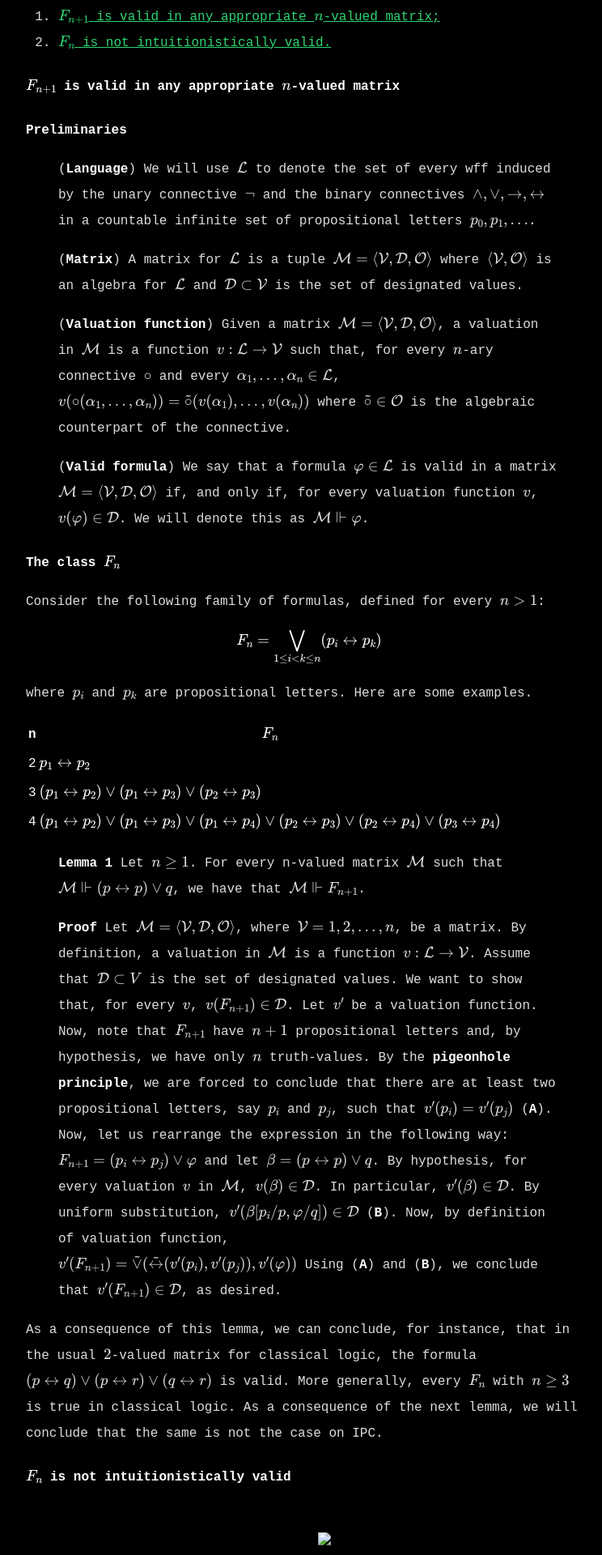
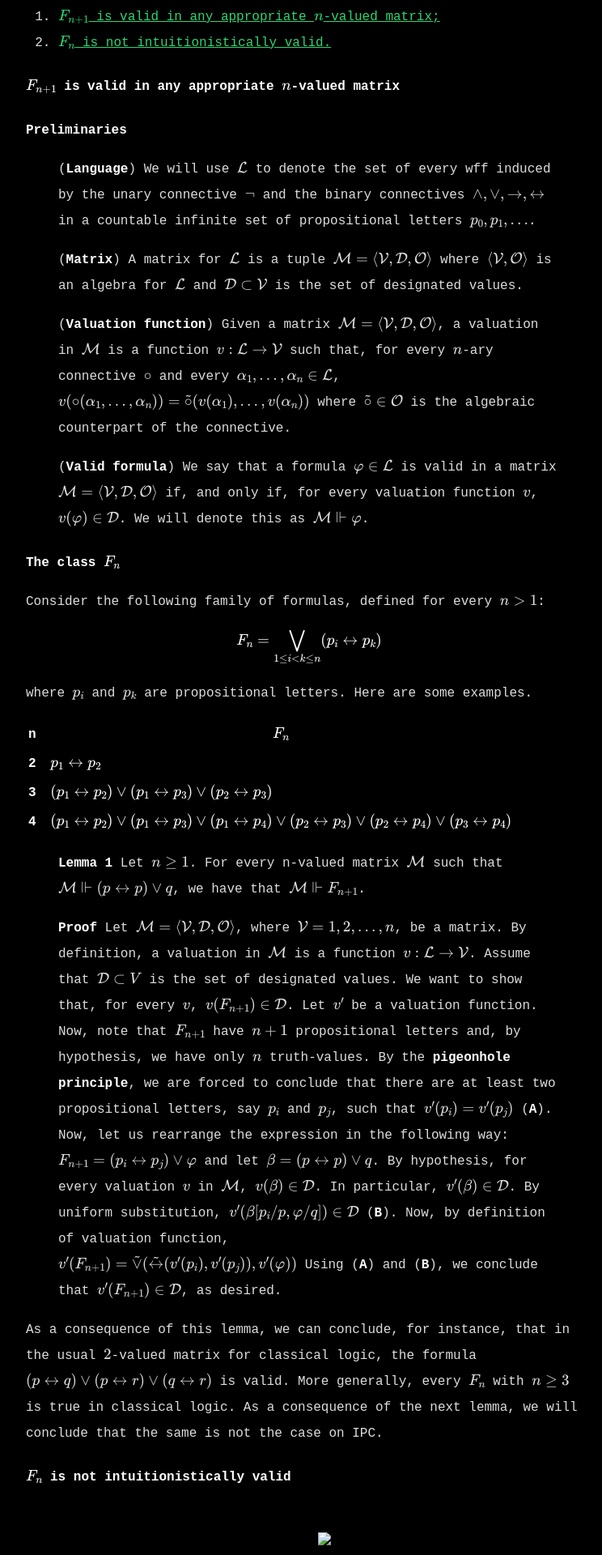
Before and after one commit to renatoleme/renatoleme.github.io, a Jekyll site: the page built from _posts/2024-01-10-godel-on-int-prop-calc.md, in a window 1280 px wide. Shown: the part 1133-3053 px from the top of the page at 81% size, without its empty margins (258-1002 px from the left). Built offline with Jekyll 4.4.1, drawn with Linux system fonts in a browser that asks for light colours; emoji names are drawn with the system emoji font; formulas are drawn with MathJax 3.

```diff
--- a/_posts/2024-01-10-godel-on-int-prop-calc.md
+++ b/_posts/2024-01-10-godel-on-int-prop-calc.md
@@ -50,11 +50,11 @@ $$F_n = \bigvee_{1\leq i < k \leq n} (p_i \leftrightarrow p_k)$$
 
 where $p_i$ and $p_k$ are propositional letters. Here are some examples.
 
-| n | $F_n$ |
-|- | - |
-| 2 | $p_1 \leftrightarrow p_2$ |
-| 3 | $(p_1 \leftrightarrow p_2) \lor (p_1 \leftrightarrow p_3) \lor (p_2 \leftrightarrow p_3)$ |
-| 4 | $(p_1 \leftrightarrow p_2) \lor (p_1 \leftrightarrow p_3) \lor (p_1 \leftrightarrow p_4) \lor (p_2 \leftrightarrow p_3) \lor (p_2 \leftrightarrow p_4) \lor (p_3 \leftrightarrow p_4)$ |
+| n |  | $F_n$ |
+|- | - | - |
+| **2** | | $p_1 \leftrightarrow p_2$ |
+| **3** | | $(p_1 \leftrightarrow p_2) \lor (p_1 \leftrightarrow p_3) \lor (p_2 \leftrightarrow p_3)$ |
+| **4** | | $(p_1 \leftrightarrow p_2) \lor (p_1 \leftrightarrow p_3) \lor (p_1 \leftrightarrow p_4) \lor (p_2 \leftrightarrow p_3) \lor (p_2 \leftrightarrow p_4) \lor (p_3 \leftrightarrow p_4)$ |
 
 > **Lemma 1** Let $n \geq 1$. For every n-valued matrix $\mathcal{M}$ such that $\mathcal{M} \Vdash (p \leftrightarrow p) \lor q$, we have that $\mathcal{M} \Vdash F_{n+1}$.
 
```
